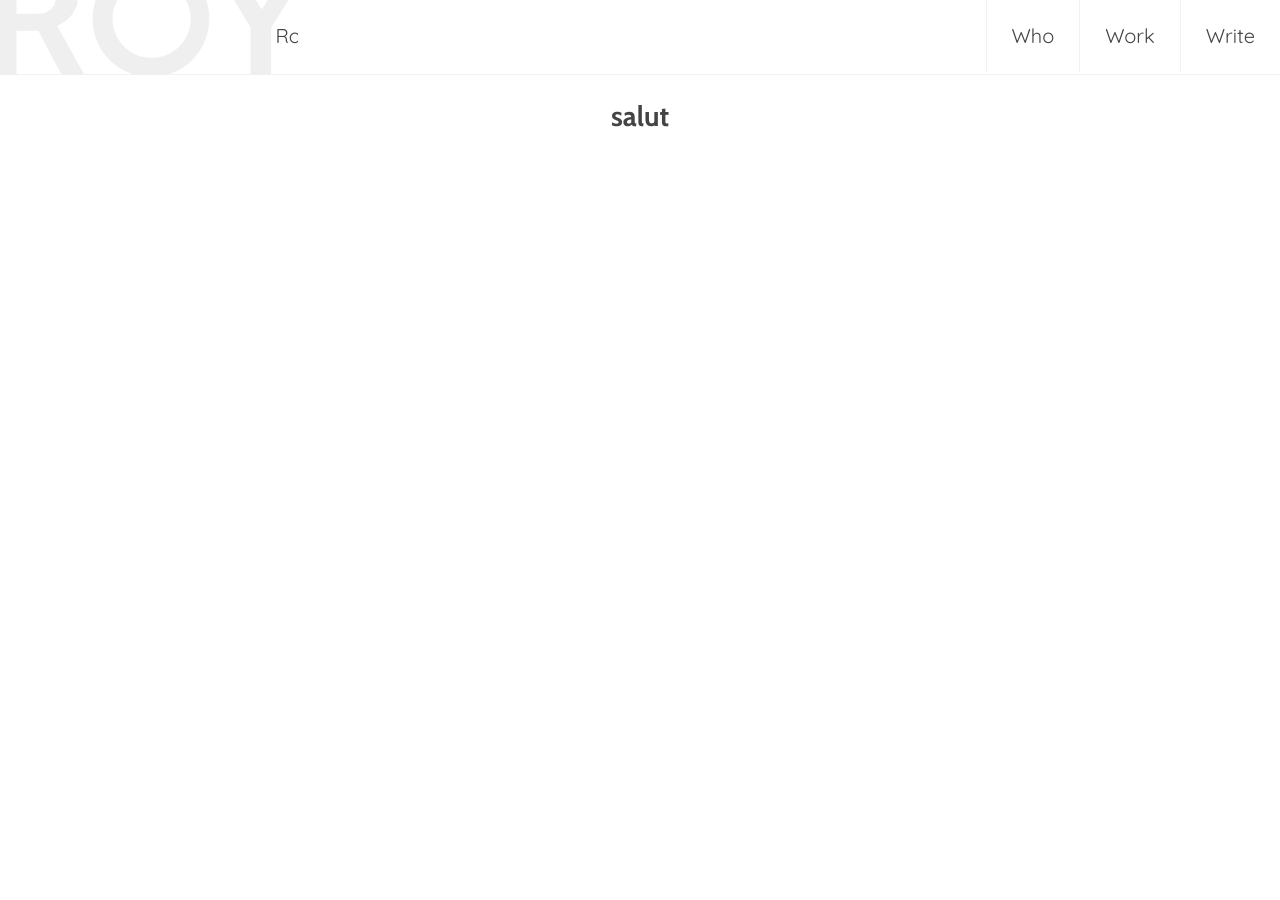
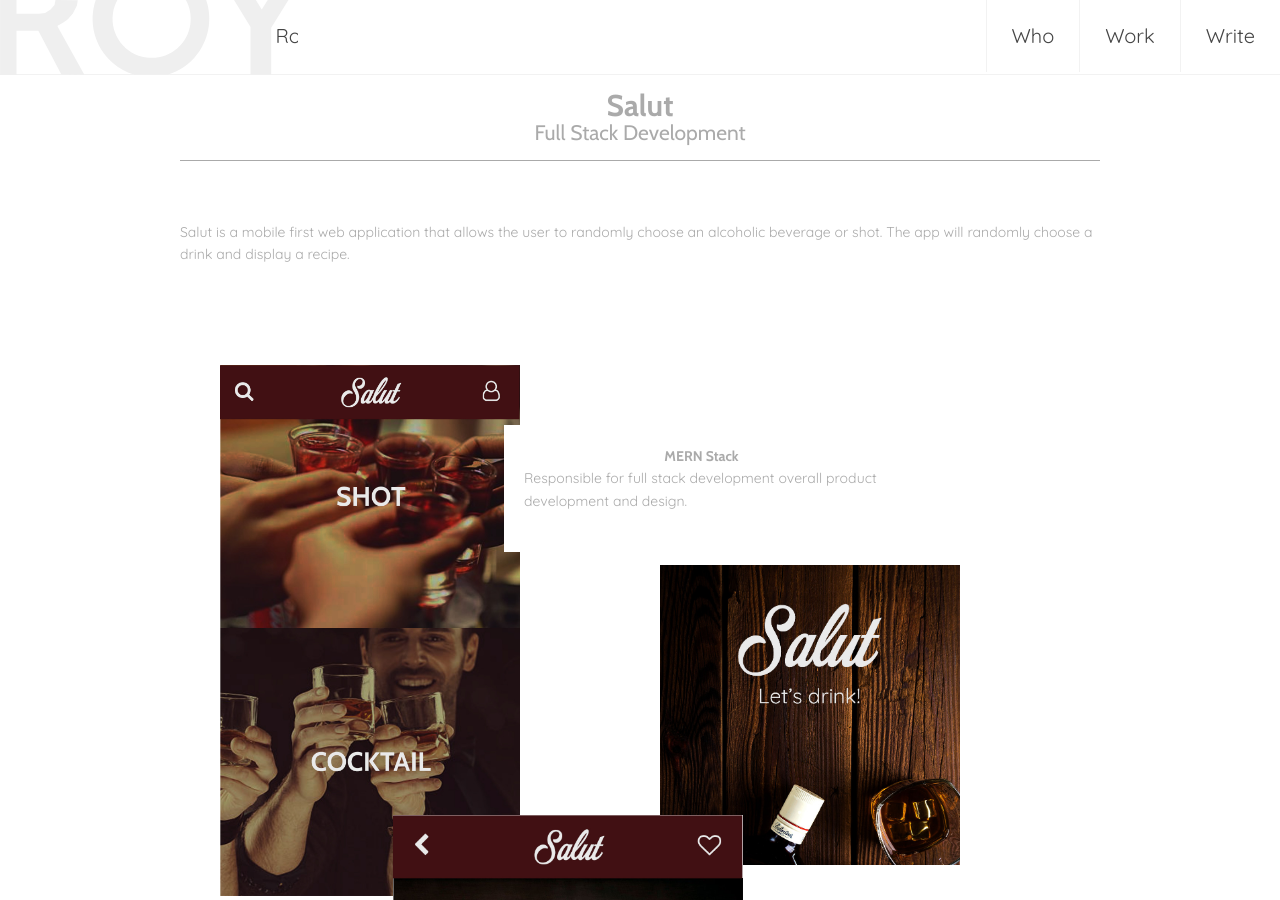
Before and after one commit to royledford/royledford.github.io, a Jekyll site: the page built from project-pages/project-salut.html, in a window 1280 px wide and 900 px high. Built offline with Jekyll 4.4.1, drawn with Linux system fonts in a browser that asks for light colours; nearby versions of some CDN libraries.

Commit message:
Salut project page complete

```diff
--- a/_includes/_project-salut.html
+++ b/_includes/_project-salut.html
@@ -1 +1 @@
-<section id="salut"><h1>salut</h1></section>
+<section id="salut"><article class="wrapper"><div class="headline"><h1>Salut</h1><h2>Full Stack Development</h2></div><hr/><div class="copy overview-copy"><p>Salut is a mobile first web application that allows the user to randomly choose an alcoholic beverage or shot. The app will randomly choose a drink and display a recipe.</p></div><div class="copy copy-section-1"><h3>MERN Stack</h3><p>Responsible for full stack development overall product development and design.</p></div><img src="/assets/img/work-salut/home-screen.jpg" alt="Salut application home screen shot" class="img-1"/><img src="/assets/img/work-salut/salut-thumb.jpg" alt="Salut application landing page screen shot" class="img-2"/><img src="/assets/img/work-salut/drink-screen.jpg" alt="Salut screen shot of typical drink page" class="img-3"/></article></section>
--- a/assets/css/3-layouts/_-layouts-index.sass
+++ b/assets/css/3-layouts/_-layouts-index.sass
@@ -10,4 +10,5 @@
 @import "_post-archive"
 @import "_projects"
 @import "_project-pza"
+@import "_project-salut"
 @import "_footer"
--- a/assets/css/main.css
+++ b/assets/css/main.css
@@ -1474,6 +1474,77 @@ section#pza hr {
     top: 1700px;
     left: 647px; } }
 
+section#salut .wrapper {
+  display: -ms-flexbox;
+  display: flex;
+  -ms-flex-direction: column;
+      flex-direction: column;
+  margin: 0;
+  padding: 0;
+  margin-top: 2em;
+  padding: 0 20px; }
+
+section#salut h1 {
+  margin-top: 0;
+  margin-bottom: 0;
+  font-size: 30px;
+  font-weight: 600;
+  color: #aaaaaa;
+  line-height: 70%; }
+
+section#salut h2 {
+  margin-top: 0;
+  font-size: 2opx;
+  font-weight: 300;
+  color: #aaaaaa; }
+
+section#salut p, section#salut h3 {
+  color: #aaaaaa; }
+
+section#salut img {
+  width: 100%;
+  height: auto;
+  margin: 20px 0; }
+
+section#salut .copy {
+  text-align: left;
+  margin: 30px 0; }
+  section#salut .copy h3 {
+    text-align: center; }
+
+section#salut hr {
+  border-color: #aaaaaa; }
+
+@media (min-width: 768px) {
+  section#salut .wrapper {
+    position: relative;
+    max-width: 960px;
+    margin: 20px auto;
+    height: 1400px; }
+  section#salut .img-1 {
+    position: absolute;
+    width: 300px;
+    top: 250px;
+    left: 60px; }
+  section#salut .img-2 {
+    position: absolute;
+    width: 300px;
+    top: 450px;
+    left: 500px; }
+  section#salut .copy-section-1 {
+    position: absolute;
+    top: 300px;
+    left: 344px;
+    width: 395px;
+    padding: 20px;
+    background-color: #fff;
+    z-index: 1; }
+  section#salut .img-3 {
+    position: absolute;
+    width: 350px;
+    top: 700px;
+    left: 233px; } }
+
 footer {
   position: relative;
   bottom: 0;
```
Also changed, not shown: _jadefiles/_project-salut.jade (+13 -1 lines), assets/css/3-layouts/_project-salut.sass (added, +81 -0 lines), assets/img/work-salut/drink-screen.jpg (added), assets/img/work-salut/home-screen.jpg (added), assets/img/work-salut/salut-thumb.jpg (added).
